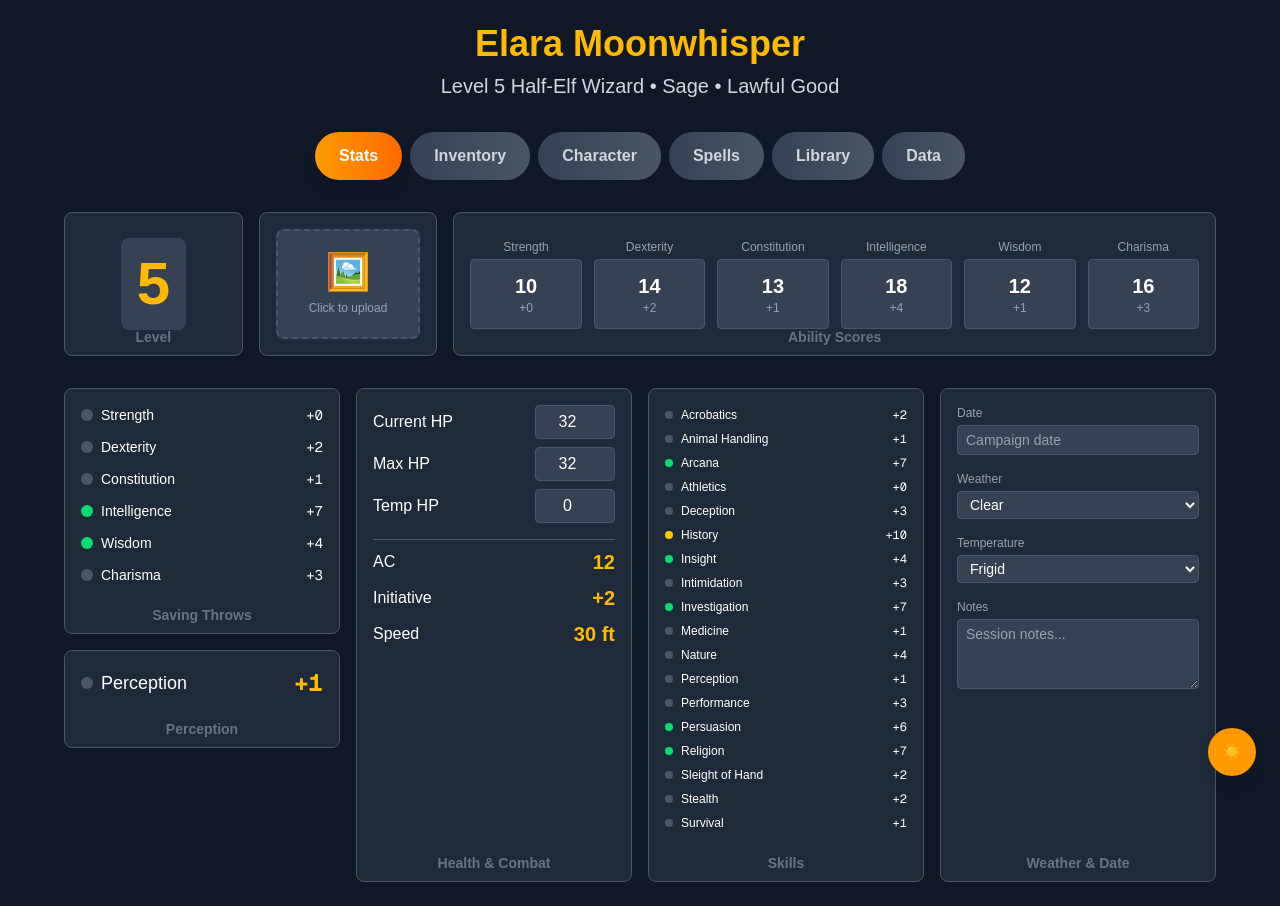
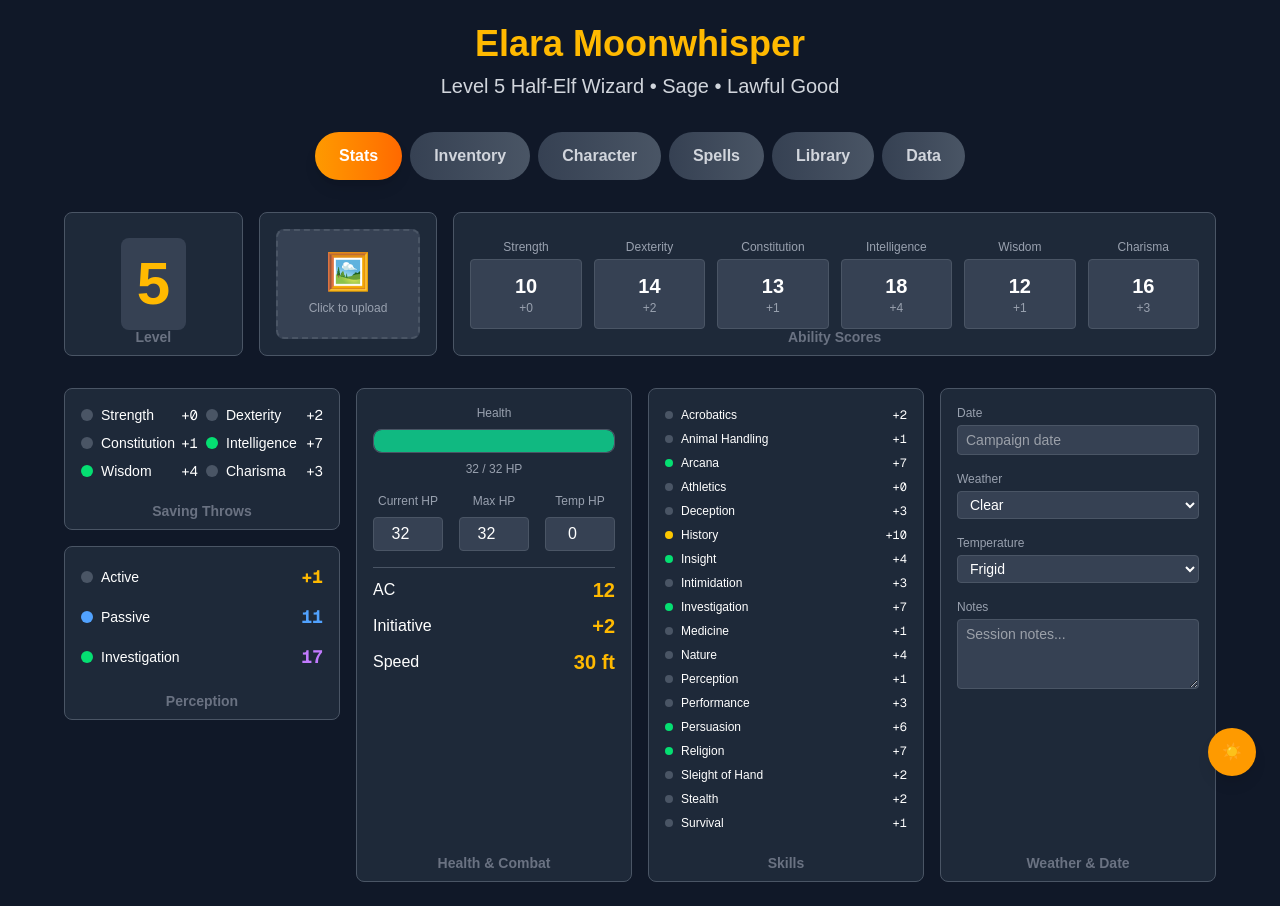
Before and after one commit to PlntGoblin/testproject, a Next.js app: page / in a window 1280 px wide. Built offline with nearby package versions, Linux system fonts and the light colour scheme.

Commit message:
feat: Revamp CharacterSheet layout with enhanced saving throws and health display

```diff
--- a/app/components/CharacterSheet.tsx
+++ b/app/components/CharacterSheet.tsx
@@ -436,7 +436,8 @@ export default function CharacterSheet() {
               {/* Column 1: Saving Throws */}
               <div className="space-y-4">
                 <div className={`p-4 rounded-lg border relative ${isDarkMode ? 'bg-gray-800 border-gray-600' : 'bg-white border-gray-300'}`}>
-                  <div className="space-y-3 pb-8">
+                  <div className="pb-8">
+                    <div className="grid grid-cols-2 gap-2">
                       {Object.entries(character.savingThrows).map(([save, proficient]) => {
                         const abilityMap: { [key: string]: keyof typeof character.abilityScores } = {
                           'Strength': 'strength', 'Dexterity': 'dexterity', 'Constitution': 'constitution',
@@ -456,24 +457,51 @@ export default function CharacterSheet() {
                         );
                       })}
                     </div>
+                  </div>
                   <div className="absolute bottom-2 left-0 right-0 text-center">
                     <h3 className="text-sm font-bold text-gray-500">Saving Throws</h3>
                   </div>
                 </div>
 
-                {/* Perception */}
+                {/* Perception - All 3 Types */}
                 <div className={`p-4 rounded-lg border relative ${isDarkMode ? 'bg-gray-800 border-gray-600' : 'bg-white border-gray-300'}`}>
-                  <div className="pb-8">
+                  <div className="pb-8 space-y-3">
+                    {/* Active Perception */}
                     <div className="flex items-center justify-between">
                       <div className="flex items-center">
                         <div className={`w-3 h-3 rounded-full mr-2 ${
                           character.skills.Perception.expertise ? 'bg-yellow-400' :
                           character.skills.Perception.proficient ? 'bg-green-400' : 'bg-gray-600'
                         }`}></div>
-                        <span className="text-lg">Perception</span>
-                      </div>
-                      <span className="font-mono text-2xl font-bold text-amber-400">
+                        <span className="text-sm">Active</span>
+                      </div>
+                      <span className="font-mono text-lg font-bold text-amber-400">
                         {getSkillModifier('Perception', 'wisdom') >= 0 ? '+' : ''}{getSkillModifier('Perception', 'wisdom')}
+                      </span>
+                    </div>
+
+                    {/* Passive Perception */}
+                    <div className="flex items-center justify-between">
+                      <div className="flex items-center">
+                        <div className="w-3 h-3 rounded-full mr-2 bg-blue-400"></div>
+                        <span className="text-sm">Passive</span>
+                      </div>
+                      <span className="font-mono text-lg font-bold text-blue-400">
+                        {10 + getSkillModifier('Perception', 'wisdom')}
+                      </span>
+                    </div>
+
+                    {/* Investigation (Passive Intelligence) */}
+                    <div className="flex items-center justify-between">
+                      <div className="flex items-center">
+                        <div className={`w-3 h-3 rounded-full mr-2 ${
+                          character.skills.Investigation.expertise ? 'bg-yellow-400' :
+                          character.skills.Investigation.proficient ? 'bg-green-400' : 'bg-gray-600'
+                        }`}></div>
+                        <span className="text-sm">Investigation</span>
+                      </div>
+                      <span className="font-mono text-lg font-bold text-purple-400">
+                        {10 + getSkillModifier('Investigation', 'intelligence')}
                       </span>
                     </div>
                   </div>
@@ -486,46 +514,72 @@ export default function CharacterSheet() {
               {/* Column 2: Health and Hit Points */}
               <div className={`p-4 rounded-lg border relative ${isDarkMode ? 'bg-gray-800 border-gray-600' : 'bg-white border-gray-300'}`}>
                 <div className="space-y-4 pb-8">
+                  {/* Health Bar - At the top */}
+                  <div className="space-y-2">
+                    <div className="text-xs font-medium text-gray-400 text-center">Health</div>
+                    <div className={`w-full h-6 border rounded-lg overflow-hidden ${
+                      isDarkMode ? 'border-gray-600 bg-gray-700' : 'border-gray-300 bg-gray-100'
+                    }`}>
+                      <div
+                        className="h-full transition-all duration-500 rounded-lg"
+                        style={{
+                          width: `${Math.min(100, Math.max(0, (character.hitPoints.current / character.hitPoints.maximum) * 100))}%`,
+                          backgroundColor:
+                            character.hitPoints.current <= character.hitPoints.maximum * 0.25 ? '#ef4444' :
+                            character.hitPoints.current <= character.hitPoints.maximum * 0.5 ? '#f59e0b' :
+                            character.hitPoints.current <= character.hitPoints.maximum * 0.75 ? '#eab308' :
+                            '#10b981'
+                        }}
+                      ></div>
+                    </div>
+                    <div className="text-xs text-center text-gray-400">
+                      {character.hitPoints.current} / {character.hitPoints.maximum} HP
+                    </div>
+                  </div>
+
                   {/* Hit Points */}
-                  <div className="space-y-2">
-                    <div className="flex items-center justify-between">
-                      <span>Current HP</span>
+                  <div className="space-y-4">
+                    {/* HP Section - Horizontal Layout */}
+                    <div className="grid grid-cols-3 gap-4">
+                      <div className="text-center">
+                        <div className="text-xs font-medium text-gray-400 mb-2">Current HP</div>
                         <input
                           type="number"
                           value={character.hitPoints.current}
                           onChange={(e) => updateCharacter({
                             hitPoints: { ...character.hitPoints, current: parseInt(e.target.value) || 0 }
                           })}
-                        className={`w-20 text-center border rounded px-2 py-1 ${
-                          isDarkMode ? 'bg-gray-700 border-gray-600 text-white' : 'bg-white border-gray-300 text-gray-900'
-                        }`}
-                      />
-                    </div>
-                    <div className="flex items-center justify-between">
-                      <span>Max HP</span>
+                          className={`w-full text-center border rounded px-2 py-1 ${
+                            isDarkMode ? 'bg-gray-700 border-gray-600 text-white' : 'bg-white border-gray-300 text-gray-900'
+                          }`}
+                        />
+                      </div>
+                      <div className="text-center">
+                        <div className="text-xs font-medium text-gray-400 mb-2">Max HP</div>
                         <input
                           type="number"
                           value={character.hitPoints.maximum}
                           onChange={(e) => updateCharacter({
                             hitPoints: { ...character.hitPoints, maximum: parseInt(e.target.value) || 0 }
                           })}
-                        className={`w-20 text-center border rounded px-2 py-1 ${
-                          isDarkMode ? 'bg-gray-700 border-gray-600 text-white' : 'bg-white border-gray-300 text-gray-900'
-                        }`}
-                      />
-                    </div>
-                    <div className="flex items-center justify-between">
-                      <span>Temp HP</span>
+                          className={`w-full text-center border rounded px-2 py-1 ${
+                            isDarkMode ? 'bg-gray-700 border-gray-600 text-white' : 'bg-white border-gray-300 text-gray-900'
+                          }`}
+                        />
+                      </div>
+                      <div className="text-center">
+                        <div className="text-xs font-medium text-gray-400 mb-2">Temp HP</div>
                         <input
                           type="number"
                           value={character.hitPoints.temporary}
                           onChange={(e) => updateCharacter({
                             hitPoints: { ...character.hitPoints, temporary: parseInt(e.target.value) || 0 }
                           })}
-                        className={`w-20 text-center border rounded px-2 py-1 ${
-                          isDarkMode ? 'bg-gray-700 border-gray-600 text-white' : 'bg-white border-gray-300 text-gray-900'
-                        }`}
-                      />
+                          className={`w-full text-center border rounded px-2 py-1 ${
+                            isDarkMode ? 'bg-gray-700 border-gray-600 text-white' : 'bg-white border-gray-300 text-gray-900'
+                          }`}
+                        />
+                      </div>
                     </div>
                   </div>
 
@@ -846,8 +900,7 @@ export default function CharacterSheet() {
             <div className="grid grid-cols-5 gap-4">
 
               {/* 1. Encumbrance Box */}
-              <div className={`p-4 rounded-lg border ${isDarkMode ? 'bg-gray-800 border-gray-600' : 'bg-white border-gray-300'}`}>
-                <h3 className="text-lg font-semibold text-amber-300 mb-3">Encumbrance</h3>
+              <div className={`p-4 rounded-lg border relative ${isDarkMode ? 'bg-gray-800 border-gray-600' : 'bg-white border-gray-300'}`}>
                 <div className="grid grid-cols-3 gap-2 text-center text-sm mb-3">
                   <div>
                     <div className="text-xs text-gray-400">Open Slots</div>
@@ -862,17 +915,19 @@ export default function CharacterSheet() {
                     <div className="text-xl font-bold text-blue-400">{encumbrance.yourBulk}</div>
                   </div>
                 </div>
-                <div className="text-center">
+                <div className="text-center pb-8">
                   <div className="text-xs text-gray-400 mb-1">Status:</div>
                   <div className="bg-green-600 text-white px-2 py-1 rounded text-sm font-medium">
                     {encumbrance.status}
                   </div>
                 </div>
+                <div className="absolute bottom-2 left-0 right-0 text-center">
+                  <h3 className="text-sm font-bold text-gray-500">Encumbrance</h3>
+                </div>
               </div>
 
               {/* 2. Purse Box */}
-              <div className={`p-4 rounded-lg border ${isDarkMode ? 'bg-gray-800 border-gray-600' : 'bg-white border-gray-300'}`}>
-                <h3 className="text-lg font-semibold text-amber-300 mb-3">Purse</h3>
+              <div className={`p-4 rounded-lg border relative ${isDarkMode ? 'bg-gray-800 border-gray-600' : 'bg-white border-gray-300'}`}>
                 <div className="overflow-x-auto">
                   <table className="w-full text-xs">
                     <thead>
@@ -906,17 +961,19 @@ export default function CharacterSheet() {
                     </tbody>
                   </table>
                 </div>
-                <div className="mt-2 text-center">
+                <div className="mt-2 text-center pb-8">
                   <div className="text-xs text-gray-400">Total Bulk = {calculatePurseBulk()}</div>
                   <div className="text-xs text-gray-400">Total Value = {calculateTotalValue().toFixed(1)} SP</div>
                 </div>
+                <div className="absolute bottom-2 left-0 right-0 text-center">
+                  <h3 className="text-sm font-bold text-gray-500">Purse</h3>
+                </div>
               </div>
 
               {/* 3. Ration Box */}
               <div className="space-y-4">
-                <div className={`p-4 rounded-lg border ${isDarkMode ? 'bg-gray-800 border-gray-600' : 'bg-white border-gray-300'}`}>
-                  <h3 className="text-lg font-semibold text-amber-300 mb-3">Ration Box</h3>
-                  <div className="space-y-2">
+                <div className={`p-4 rounded-lg border relative ${isDarkMode ? 'bg-gray-800 border-gray-600' : 'bg-white border-gray-300'}`}>
+                  <div className="space-y-2 pb-8">
                     <div className="grid grid-cols-3 gap-1 text-xs text-gray-400 text-center">
                       <div># of Boxes</div>
                       <div># of Rations</div>
@@ -952,12 +1009,14 @@ export default function CharacterSheet() {
                       />
                     </div>
                   </div>
+                  <div className="absolute bottom-2 left-0 right-0 text-center">
+                    <h3 className="text-sm font-bold text-gray-500">Ration Box</h3>
+                  </div>
                 </div>
 
                 {/* 4. Waterskin Box (beneath Ration Box) */}
-                <div className={`p-4 rounded-lg border ${isDarkMode ? 'bg-gray-800 border-gray-600' : 'bg-white border-gray-300'}`}>
-                  <h3 className="text-lg font-semibold text-amber-300 mb-3">Waterskin</h3>
-                  <div className="space-y-2">
+                <div className={`p-4 rounded-lg border relative ${isDarkMode ? 'bg-gray-800 border-gray-600' : 'bg-white border-gray-300'}`}>
+                  <div className="space-y-2 pb-8">
                     <div className="grid grid-cols-3 gap-1 text-xs text-gray-400 text-center">
                       <div># of Skins</div>
                       <div># of Rations</div>
@@ -993,12 +1052,14 @@ export default function CharacterSheet() {
                       />
                     </div>
                   </div>
+                  <div className="absolute bottom-2 left-0 right-0 text-center">
+                    <h3 className="text-sm font-bold text-gray-500">Waterskin</h3>
+                  </div>
                 </div>
               </div>
 
               {/* 5. Magical Containers Box */}
-              <div className={`p-4 rounded-lg border ${isDarkMode ? 'bg-gray-800 border-gray-600' : 'bg-white border-gray-300'}`}>
-                <h3 className="text-lg font-semibold text-amber-300 mb-3">Magical Containers</h3>
+              <div className={`p-4 rounded-lg border relative ${isDarkMode ? 'bg-gray-800 border-gray-600' : 'bg-white border-gray-300'}`}>
                 <div className="overflow-x-auto">
                   <table className="w-full text-xs">
                     <thead>
@@ -1032,11 +1093,13 @@ export default function CharacterSheet() {
                     </tbody>
                   </table>
                 </div>
+                <div className="absolute bottom-2 left-0 right-0 text-center">
+                  <h3 className="text-sm font-bold text-gray-500">Magical Containers</h3>
+                </div>
               </div>
 
               {/* 6. Purchase Calculator Box */}
-              <div className={`p-4 rounded-lg border ${isDarkMode ? 'bg-gray-800 border-gray-600' : 'bg-white border-gray-300'}`}>
-                <h3 className="text-lg font-semibold text-amber-300 mb-3">Purchase Calculator</h3>
+              <div className={`p-4 rounded-lg border relative ${isDarkMode ? 'bg-gray-800 border-gray-600' : 'bg-white border-gray-300'}`}>
                 <div className="overflow-x-auto">
                   <table className="w-full text-xs">
                     <thead>
@@ -1072,10 +1135,13 @@ export default function CharacterSheet() {
                 </div>
                 <button
                   onClick={handlePurchaseCalculation}
-                  className="w-full mt-3 bg-blue-600 hover:bg-blue-700 text-white text-xs font-medium py-2 px-3 rounded transition-colors"
+                  className="w-full mt-3 mb-8 bg-blue-600 hover:bg-blue-700 text-white text-xs font-medium py-2 px-3 rounded transition-colors"
                 >
                   Calculate
                 </button>
+                <div className="absolute bottom-2 left-0 right-0 text-center">
+                  <h3 className="text-sm font-bold text-gray-500">Purchase Calculator</h3>
+                </div>
               </div>
 
             </div>
@@ -1087,8 +1153,7 @@ export default function CharacterSheet() {
               <div className="space-y-6">
 
                 {/* 1. Equipped Items */}
-                <div className={`p-4 rounded-lg border ${isDarkMode ? 'bg-gray-800 border-gray-600' : 'bg-white border-gray-300'}`}>
-                  <h3 className="text-lg font-semibold text-amber-300 mb-3">Equipped Items</h3>
+                <div className={`p-4 rounded-lg border relative ${isDarkMode ? 'bg-gray-800 border-gray-600' : 'bg-white border-gray-300'}`}>
                   <div className="overflow-x-auto">
                     <table className="w-full text-xs">
                       <thead>
@@ -1234,15 +1299,17 @@ export default function CharacterSheet() {
                   </div>
                   <button
                     onClick={addEquippedItem}
-                    className="w-full mt-2 bg-green-600 hover:bg-green-700 text-white text-xs font-medium py-1 px-2 rounded transition-colors"
+                    className="w-full mt-2 mb-8 bg-green-600 hover:bg-green-700 text-white text-xs font-medium py-1 px-2 rounded transition-colors"
                   >
                     Add Item
                   </button>
+                  <div className="absolute bottom-2 left-0 right-0 text-center">
+                    <h3 className="text-sm font-bold text-gray-500">Equipped Items</h3>
+                  </div>
                 </div>
 
                 {/* 2. Attuned Items */}
-                <div className={`p-4 rounded-lg border ${isDarkMode ? 'bg-gray-800 border-gray-600' : 'bg-white border-gray-300'}`}>
-                  <h3 className="text-lg font-semibold text-amber-300 mb-3">Attuned Items</h3>
+                <div className={`p-4 rounded-lg border relative ${isDarkMode ? 'bg-gray-800 border-gray-600' : 'bg-white border-gray-300'}`}>
                   <div className="overflow-x-auto">
                     <table className="w-full text-xs">
                       <thead>
@@ -1303,7 +1370,7 @@ export default function CharacterSheet() {
                       </tbody>
                     </table>
                   </div>
-                  <div className="mt-2 space-x-2">
+                  <div className="mt-2 mb-8 space-x-2">
                     <button
                       onClick={() => unlockAttunementSlot(4)}
                       disabled={attunedItems.find(slot => slot.slot === 4)?.unlocked}
@@ -1319,12 +1386,14 @@ export default function CharacterSheet() {
                       Unlock Slot 5?
                     </button>
                   </div>
+                  <div className="absolute bottom-2 left-0 right-0 text-center">
+                    <h3 className="text-sm font-bold text-gray-500">Attuned Items</h3>
+                  </div>
                 </div>
               </div>
 
               {/* Center Column: Inventory */}
-              <div className={`p-4 rounded-lg border ${isDarkMode ? 'bg-gray-800 border-gray-600' : 'bg-white border-gray-300'}`}>
-                <h3 className="text-lg font-semibold text-amber-300 mb-3">Inventory</h3>
+              <div className={`p-4 rounded-lg border relative ${isDarkMode ? 'bg-gray-800 border-gray-600' : 'bg-white border-gray-300'}`}>
                 <div className="overflow-x-auto">
                   <table className="w-full text-xs">
                     <thead>
@@ -1421,15 +1490,17 @@ export default function CharacterSheet() {
                 </div>
                 <button
                   onClick={addInventoryItem}
-                  className="w-full mt-2 bg-green-600 hover:bg-green-700 text-white text-xs font-medium py-1 px-2 rounded transition-colors"
+                  className="w-full mt-2 mb-8 bg-green-600 hover:bg-green-700 text-white text-xs font-medium py-1 px-2 rounded transition-colors"
                 >
                   Add Item
                 </button>
+                <div className="absolute bottom-2 left-0 right-0 text-center">
+                  <h3 className="text-sm font-bold text-gray-500">Inventory</h3>
+                </div>
               </div>
 
               {/* Right Column: External Storage */}
-              <div className={`p-4 rounded-lg border ${isDarkMode ? 'bg-gray-800 border-gray-600' : 'bg-white border-gray-300'}`}>
-                <h3 className="text-lg font-semibold text-amber-300 mb-3">External Storage</h3>
+              <div className={`p-4 rounded-lg border relative ${isDarkMode ? 'bg-gray-800 border-gray-600' : 'bg-white border-gray-300'}`}>
                 <div className="overflow-x-auto">
                   <table className="w-full text-xs">
                     <thead>
@@ -1493,10 +1564,13 @@ export default function CharacterSheet() {
                 </div>
                 <button
                   onClick={addExternalStorageItem}
-                  className="w-full mt-2 bg-green-600 hover:bg-green-700 text-white text-xs font-medium py-1 px-2 rounded transition-colors"
+                  className="w-full mt-2 mb-8 bg-green-600 hover:bg-green-700 text-white text-xs font-medium py-1 px-2 rounded transition-colors"
                 >
                   Add Item
                 </button>
+                <div className="absolute bottom-2 left-0 right-0 text-center">
+                  <h3 className="text-sm font-bold text-gray-500">External Storage</h3>
+                </div>
               </div>
 
             </div>
```
Lines whose indentation alone changed are shown as unchanged.
